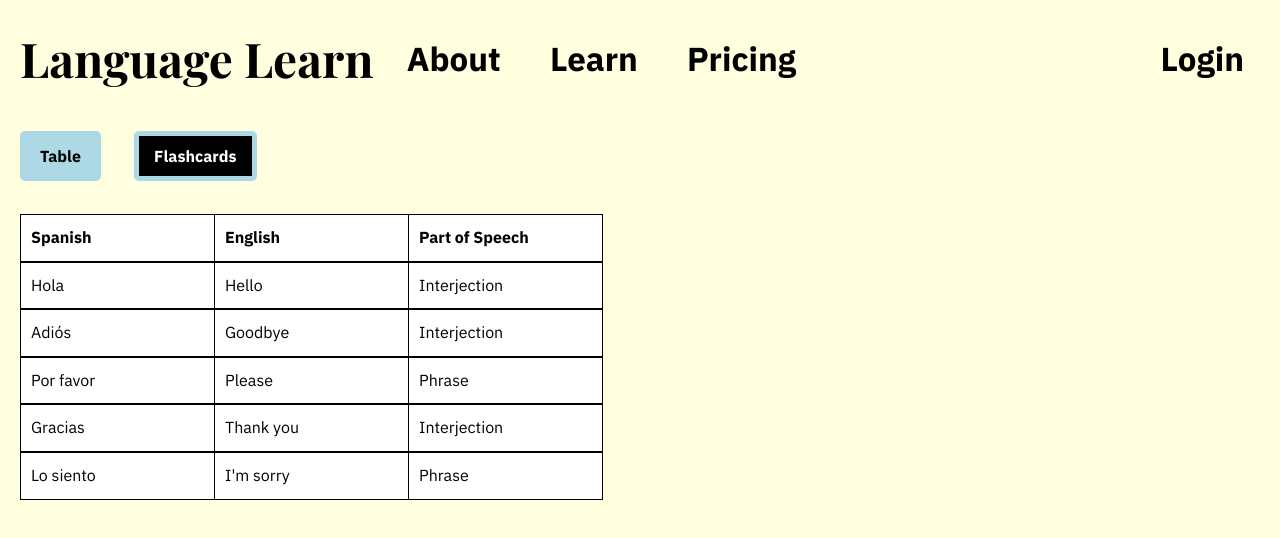
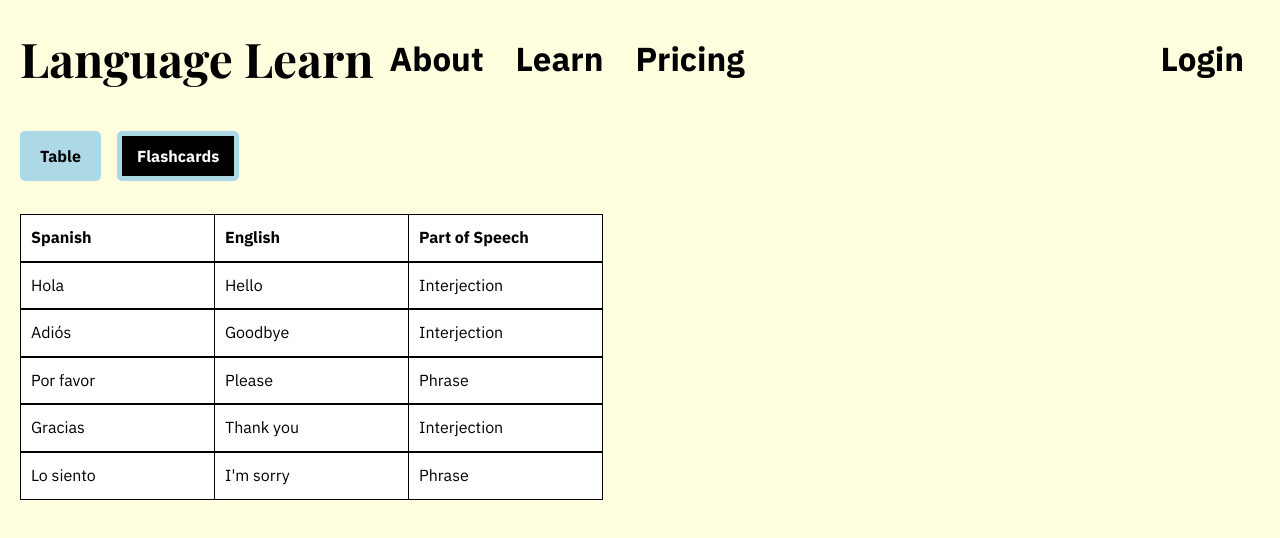
Before and after one commit to flooyd/language-learn, a SvelteKit app: page /learn in a window 1280 px wide. Shown: the top 538 px of the page. Built offline with nearby package versions, Linux system fonts and the light colour scheme; a web font is replaced by a local one.

Commit message:
fix pricing

```diff
--- a/src/routes/+layout.svelte
+++ b/src/routes/+layout.svelte
@@ -52,7 +52,7 @@
 
 	.left-nav {
 		display: flex;
-		gap: 2.074rem;
+		gap: 1rem;
 		align-items: center;
 	}
 
--- a/src/routes/learn/+page.svelte
+++ b/src/routes/learn/+page.svelte
@@ -72,7 +72,7 @@
 <style>
     .toolbar {
         display: flex;
-        gap: 2.074rem;
+        gap: 1rem;
     }
 
     .mode-button.active {
--- a/src/routes/pricing/+page.svelte
+++ b/src/routes/pricing/+page.svelte
@@ -52,6 +52,7 @@
 
     .plans {
         display: flex;
+        flex-wrap: wrap;
         gap: 2rem;
     }
 
```
